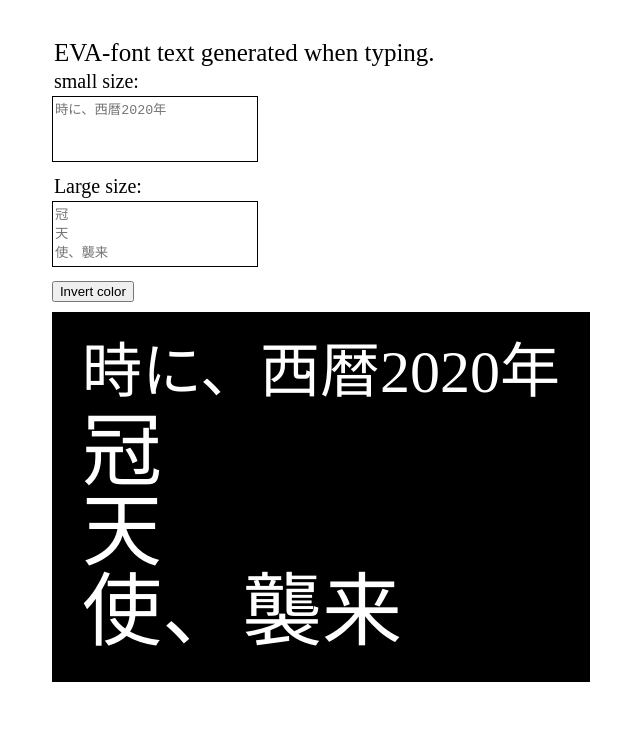
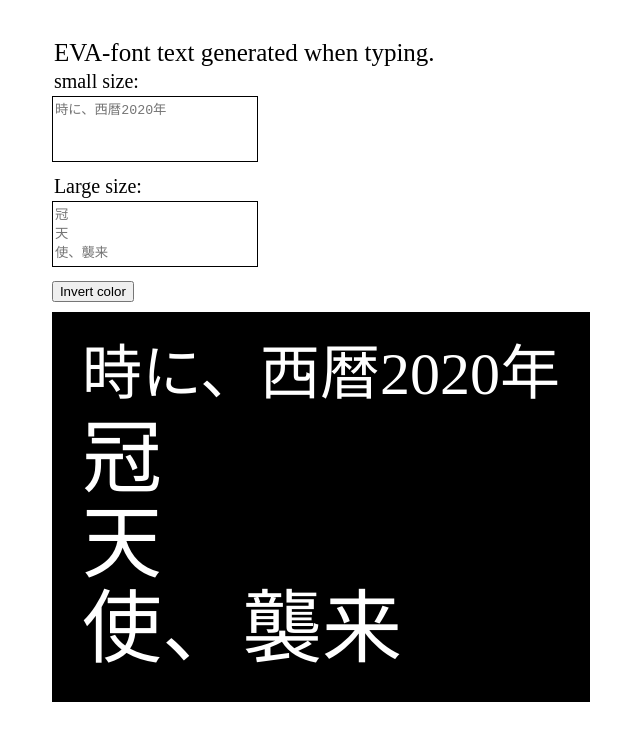
Before and after one commit to github-young/evangelion, a plain HTML site: page index.html in a window 1280 px wide. Shown: the whole page, without its empty margins (319-959 px from the left). Drawn offline with Linux system fonts and the light colour scheme; a web font is replaced by a local one.

Commit message:
fix style

```diff
--- a/style.css
+++ b/style.css
@@ -44,13 +44,13 @@ textarea {
 .evaFont-small {
   font-family: "EVAFont";
   font-size: 60px;
-  line-height:60px;
+  line-height: 65px;
 }
 
 .evaFont-large {
   font-family: "EVAFont";
   font-size: 80px;
-  line-height:80px;
+  line-height: 85px;
 }
 
 .outputDiv {
```
